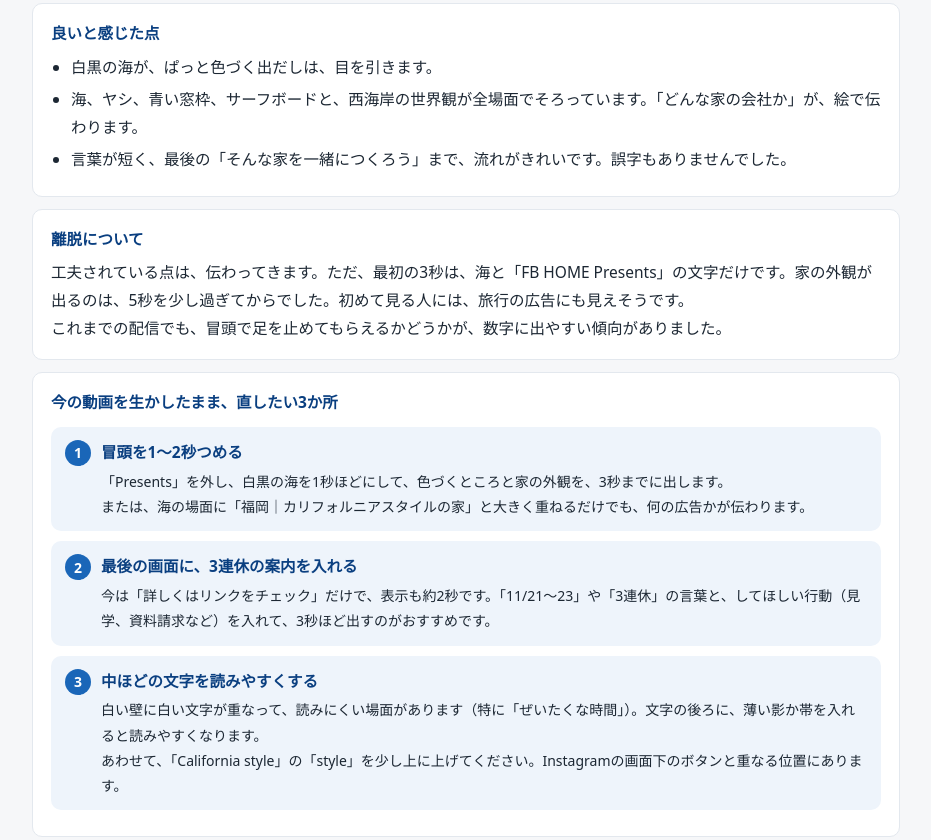
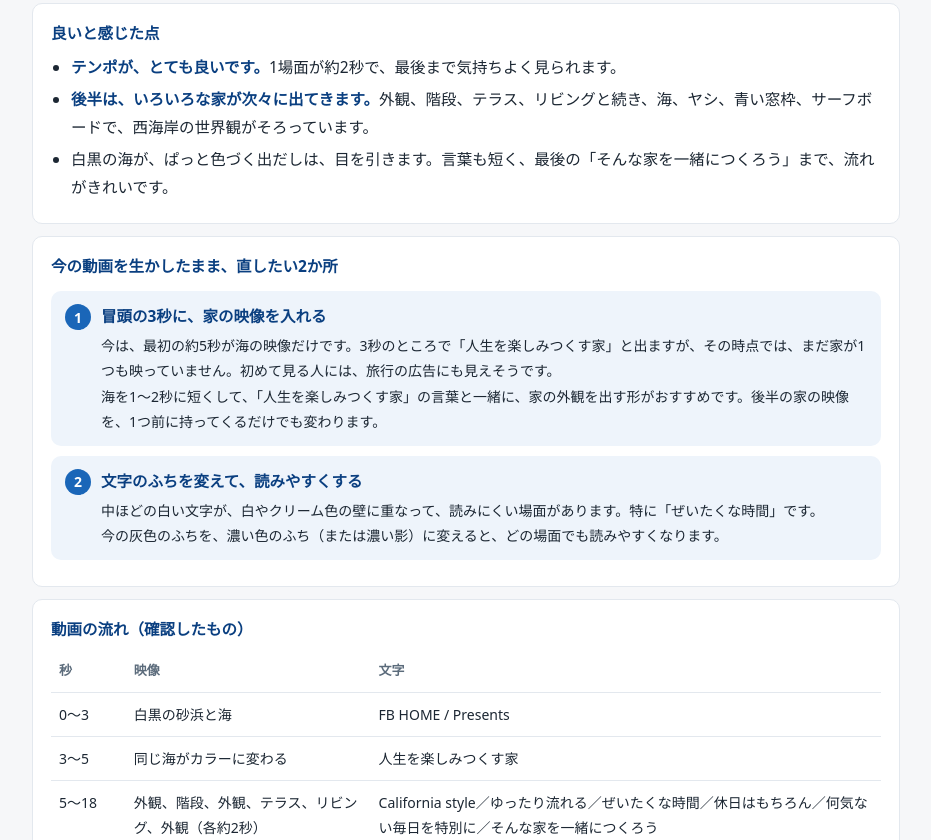
Before and after one commit to hoshizaemonn/fb-home-report, a plain HTML site: page 2611-3renkyu-video-plan/index.html in a window 1280 px wide. Shown: the part 477-1317 px from the top of the page, without its empty margins (174-1105 px from the left). Drawn offline with Linux system fonts and the light colour scheme.

Commit message:
ご感想を2点に整理（冒頭に家の映像・文字のふち）
Co-Authored-By: Claude Fable 5.2 <noreply@anthropic.com>

```diff
--- a/2611-3renkyu-video-plan/index.html
+++ b/2611-3renkyu-video-plan/index.html
@@ -57,8 +57,8 @@ th{color:var(--sub);font-weight:600;font-size:13px;white-space:nowrap}
 <div class="card top3">
 <b>まとめ</b>
 <ol>
-<li><b>中野様の「イメージ重視」の動画は、世界観がよく伝わります。</b>西海岸らしさが全場面でそろっていて、言葉の流れもきれいです。</li>
-<li><b>直すなら、3か所だけです。</b>①冒頭を1〜2秒つめる ②最後の画面に3連休の案内を入れる ③中ほどの文字を読みやすくする。</li>
+<li><b>中野様の「イメージ重視」の動画は、テンポがとても良いです。</b>後半は、いろいろな家が次々に出てきて、西海岸の世界観がよく伝わります。</li>
+<li><b>直すなら、2か所だけです。</b>①冒頭の3秒に、家の映像を入れる ②「ぜいたくな時間」などの文字のふちを変えて、読みやすくする。</li>
 <li><b>別の切り口の案を、3つ試作しました。</b>下で動画をご覧いただけます。イメージ確認用の粗い試作です。気になる案があれば、本番用に作り込みます。</li>
 </ol>
 </div>
@@ -68,27 +68,21 @@ th{color:var(--sub);font-weight:600;font-size:13px;white-space:nowrap}
 <div class="card">
 <h3 style="margin-top:0">良いと感じた点</h3>
 <ul>
-<li>白黒の海が、ぱっと色づく出だしは、目を引きます。</li>
-<li>海、ヤシ、青い窓枠、サーフボードと、西海岸の世界観が全場面でそろっています。「どんな家の会社か」が、絵で伝わります。</li>
-<li>言葉が短く、最後の「そんな家を一緒につくろう」まで、流れがきれいです。誤字もありませんでした。</li>
+<li><b>テンポが、とても良いです。</b>1場面が約2秒で、最後まで気持ちよく見られます。</li>
+<li><b>後半は、いろいろな家が次々に出てきます。</b>外観、階段、テラス、リビングと続き、海、ヤシ、青い窓枠、サーフボードで、西海岸の世界観がそろっています。</li>
+<li>白黒の海が、ぱっと色づく出だしは、目を引きます。言葉も短く、最後の「そんな家を一緒につくろう」まで、流れがきれいです。</li>
 </ul>
 </div>
 
 <div class="card">
-<h3 style="margin-top:0">離脱について</h3>
-<p style="margin:0">工夫されている点は、伝わってきます。ただ、最初の3秒は、海と「FB HOME Presents」の文字だけです。家の外観が出るのは、5秒を少し過ぎてからでした。初めて見る人には、旅行の広告にも見えそうです。<br>
-これまでの配信でも、冒頭で足を止めてもらえるかどうかが、数字に出やすい傾向がありました。</p>
-</div>
-
-<div class="card">
-<h3 style="margin-top:0">今の動画を生かしたまま、直したい3か所</h3>
+<h3 style="margin-top:0">今の動画を生かしたまま、直したい2か所</h3>
 <ol class="fix">
-<li><b>冒頭を1〜2秒つめる</b>
-<span class="how">「Presents」を外し、白黒の海を1秒ほどにして、色づくところと家の外観を、3秒までに出します。<br>または、海の場面に「福岡｜カリフォルニアスタイルの家」と大きく重ねるだけでも、何の広告かが伝わります。</span></li>
-<li><b>最後の画面に、3連休の案内を入れる</b>
-<span class="how">今は「詳しくはリンクをチェック」だけで、表示も約2秒です。「11/21〜23」や「3連休」の言葉と、してほしい行動（見学、資料請求など）を入れて、3秒ほど出すのがおすすめです。</span></li>
-<li><b>中ほどの文字を読みやすくする</b>
-<span class="how">白い壁に白い文字が重なって、読みにくい場面があります（特に「ぜいたくな時間」）。文字の後ろに、薄い影か帯を入れると読みやすくなります。<br>あわせて、「California style」の「style」を少し上に上げてください。Instagramの画面下のボタンと重なる位置にあります。</span></li>
+<li><b>冒頭の3秒に、家の映像を入れる</b>
+<span class="how">今は、最初の約5秒が海の映像だけです。3秒のところで「人生を楽しみつくす家」と出ますが、その時点では、まだ家が1つも映っていません。初めて見る人には、旅行の広告にも見えそうです。<br>
+海を1〜2秒に短くして、「人生を楽しみつくす家」の言葉と一緒に、家の外観を出す形がおすすめです。後半の家の映像を、1つ前に持ってくるだけでも変わります。</span></li>
+<li><b>文字のふちを変えて、読みやすくする</b>
+<span class="how">中ほどの白い文字が、白やクリーム色の壁に重なって、読みにくい場面があります。特に「ぜいたくな時間」です。<br>
+今の灰色のふちを、濃い色のふち（または濃い影）に変えると、どの場面でも読みやすくなります。</span></li>
 </ol>
 </div>
 
```
